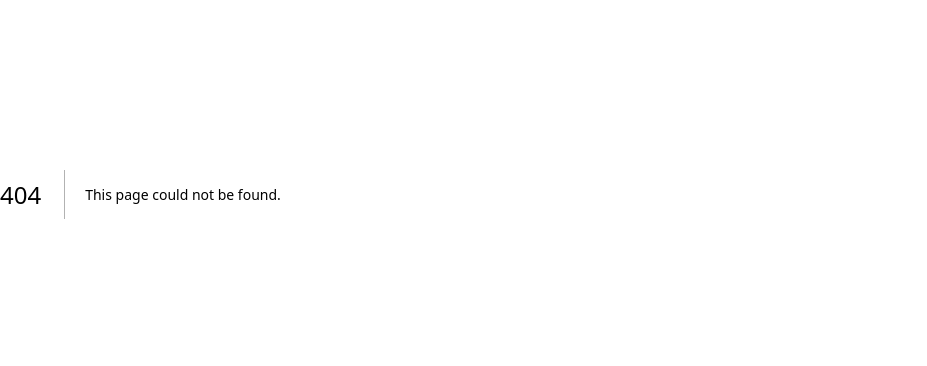
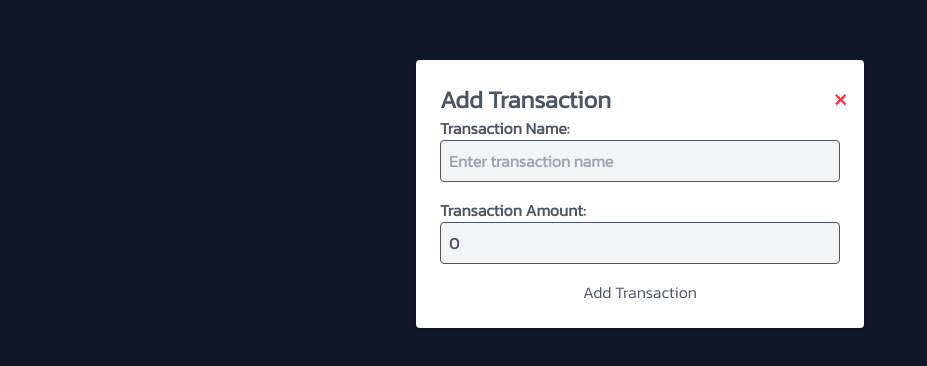
Before and after one commit to Bernard-Calma/spentrace, a Next.js app: page /demo/add-transaction in a window 1280 px wide. Before the commit this address had no page. Shown: the part 206-572 px from the top of the page, without its empty margins (0-927 px from the left). Built offline with nearby package versions, Linux system fonts and the light colour scheme.

Commit message:
feat(Demo): Add Transcation
Create AddTransaction component for demo

```diff
--- /dev/null
+++ b/app/demo/add-transaction/page.tsx
@@ -0,0 +1,94 @@
+"use client";
+
+import { LabelInput } from "@/common";
+import { useState } from "react";
+
+interface Transaction {
+  id: string;
+  name: string;
+  amount: number;
+  date: Date;
+  type: "income" | "expense";
+}
+
+const AddTransactionPage = () => {
+  const [newTransaction, setNewTransaction] = useState<Transaction>({
+    id: "",
+    name: "",
+    amount: 0,
+    date: new Date(),
+    type: "income",
+  });
+
+  const handleChange = async (e: React.ChangeEvent<HTMLInputElement>) => {
+    const { name, value } = e.target;
+    // Format amount
+    if (name === "amount") {
+      // remove leading zero
+      let formattedValue: string = await value.replace(/^0+/, "");
+      // change to number
+      let numericValue = parseFloat(formattedValue);
+      setNewTransaction({
+        ...newTransaction,
+        amount: Math.min(numericValue, 999999.99), // Limit to 6 digits
+      });
+      return;
+    }
+    setNewTransaction((prev) => ({
+      ...prev,
+      [name]: value,
+    }));
+  };
+
+  const handleSubmit = (e: React.FormEvent) => {
+    e.preventDefault();
+    const form = e.target as HTMLFormElement;
+    // Validate form
+    if (!form.checkValidity()) {
+      form.reportValidity(); // This triggers native browser validation messages
+      return;
+    }
+    // Add transaction logic here
+    console.log("New Transaction Added:", newTransaction);
+    // Redirect or show success message
+    // window.location.href = "/demo";
+  };
+  return (
+    <div className="overlay w-full flex flex-col items-center justify-center p-12 bg-gray-900">
+      <div className="relative add-transaction-page w-full max-w-md bg-white p-6 rounded shadow">
+        <h1 className="text-2xl font-bold">Add Transaction</h1>
+        <button
+          className="absolute top-4 right-4 text-red-500 hover:text-red-700 text-4xl"
+          onClick={() => window.history.back()}
+        >
+          &times;
+        </button>
+        <form onSubmit={handleSubmit} className="flex flex-col gap-4">
+          <LabelInput
+            type="text"
+            htmlFor="name"
+            text="Transaction Name:"
+            name="name"
+            placeholder="Enter transaction name"
+            value={newTransaction.name}
+            onChange={handleChange}
+            required
+          />
+          <LabelInput
+            type="number"
+            htmlFor="amount"
+            text="Transaction Amount:"
+            name="amount"
+            value={newTransaction.amount}
+            onChange={handleChange}
+            placeholder="0"
+            required
+          />
+          <button type="submit">Add Transaction</button>
+        </form>
+      </div>
+    </div>
+  );
+};
+
+export default AddTransactionPage;
--- a/app/demo/page.tsx
+++ b/app/demo/page.tsx
@@ -2,7 +2,7 @@
 
 import { useEffect, useState } from "react";
 import { useRouter } from "next/navigation";
-import { TotalBalance } from "@/common";
+import { ListPreview, TotalBalance } from "@/common";
 
 import "./styles.scss";
 
@@ -21,7 +21,6 @@ const DemoPage = () => {
     // Check if budget data exists in localStorage
     const savedBudget = localStorage.getItem("budget");
     if (savedBudget) {
-      console.log("Saved Budget:", savedBudget);
       setBudget({ ...budget, ...JSON.parse(savedBudget) });
     } else {
       // If no budget data, redirect to create budget page
@@ -34,6 +33,7 @@ const DemoPage = () => {
       <h1 className="text-2xl font-bold">{budget.budgetName}</h1>
       <p className="text-lg">Owner: {budget.owner}</p>
       <TotalBalance income={budget.income} expenses={budget.expenses} />
+      <ListPreview listItems={[]} />
     </div>
   );
 };
--- a/app/page.tsx
+++ b/app/page.tsx
@@ -2,7 +2,7 @@ import Link from "next/link";
 
 export default function Home() {
   return (
-    <main className="flex min-h-screen flex-col items-center justify-center p-24">
+    <main className="flex min-h-screen w-full flex-col items-center justify-center p-24">
       <h1>Hello World</h1>
       <Link
         href="/demo"
--- a/common/LabelInput.tsx
+++ b/common/LabelInput.tsx
@@ -6,7 +6,7 @@ interface LabelInputProps {
   text: string;
   name: string;
   placeholder: string;
-  value?: string;
+  value?: string | number;
   disabled?: boolean;
   onChange?: (e: React.ChangeEvent<HTMLInputElement>) => void;
   required?: boolean;
@@ -36,7 +36,7 @@ const LabelInput = ({
         id={htmlFor}
         name={name}
         placeholder={placeholder}
-        defaultValue={value}
+        value={value}
         disabled={disabled}
         onChange={onChange}
         required={required}
--- /dev/null
+++ b/common/ListPreview.tsx
@@ -0,0 +1,47 @@
+"use client";
+import Link from "next/link";
+
+import { usePathname } from "next/navigation";
+
+interface Transaction {
+  id: string;
+  name: string;
+  amount: number;
+  date: string;
+  type: "income" | "expense";
+}
+
+interface ListPreviewProps {
+  length?: number; // Optional prop to specify the length of the list
+  listItems: Transaction[];
+}
+
+const ListPreview = ({ length = 5, listItems = [] }: ListPreviewProps) => {
+  const pathname = usePathname();
+  return (
+    <div className="list-preview w-full max-w-md p-4 bg-white rounded shadow">
+      <div className="list-preview-header flex items-center justify-between mb-4">
+        <h2 className="text-lg">Recent Transactions</h2>
+        {listItems.length ? (
+          <p className="text-sm text-gray-500">View All</p>
+        ) : (
+          <Link
+            href={`${pathname}/add-transaction`}
+            className="text-sm text-gray-500"
+          >
+            Add a transaction
+          </Link>
+        )}
+      </div>
+      <ul>
+        {listItems.slice(0, length).map((item) => (
+          <li key={item.id}>
+            {item.name} - {item.amount} ({item.type}) on {item.date}
+          </li>
+        ))}
+      </ul>
+    </div>
+  );
+};
+
+export default ListPreview;
--- a/common/index.js
+++ b/common/index.js
@@ -1,4 +1,5 @@
 import LabelInput from "./LabelInput";
 import TotalBalance from "./TotalBalance";
+import ListPreview from "./ListPreview";
 
-export { LabelInput, TotalBalance };
+export { LabelInput, TotalBalance, ListPreview };
--- a/styles/globals.css
+++ b/styles/globals.css
@@ -51,4 +51,26 @@ body .success {
   color: rgb(160, 160, 200);
   font-style: italic;
   cursor: not-allowed;
+}
+
+.list-preview {
+  background-color: rgb(243, 244, 246);
+  border-radius: 8px;
+  padding: 12px;
+  margin-top: 16px;
+}
+.list-preview h2 {
+  font-size: 1.5rem;
+  margin-bottom: 8px;
+}
+.list-preview ul {
+  list-style: none;
+  padding: 0;
+}
+.list-preview ul li {
+  padding: 8px 0;
+  border-bottom: 1px solid #0070bb;
+}
+.list-preview ul li:last-child {
+  border-bottom: none;
 }/*# sourceMappingURL=globals.css.map */
--- a/styles/globals.scss
+++ b/styles/globals.scss
@@ -45,3 +45,29 @@ body {
     }
   }
 }
+
+.list-preview {
+  background-color: v.$primary-color;
+  border-radius: 8px;
+  padding: 12px;
+  margin-top: 16px;
+
+  h2 {
+    font-size: 1.5rem;
+    margin-bottom: 8px;
+  }
+
+  ul {
+    list-style: none;
+    padding: 0;
+
+    li {
+      padding: 8px 0;
+      border-bottom: 1px solid v.$accent-color;
+
+      &:last-child {
+        border-bottom: none;
+      }
+    }
+  }
+}
```
Also changed, not shown: 1 other file (tests, documents, lock files or other folders).
